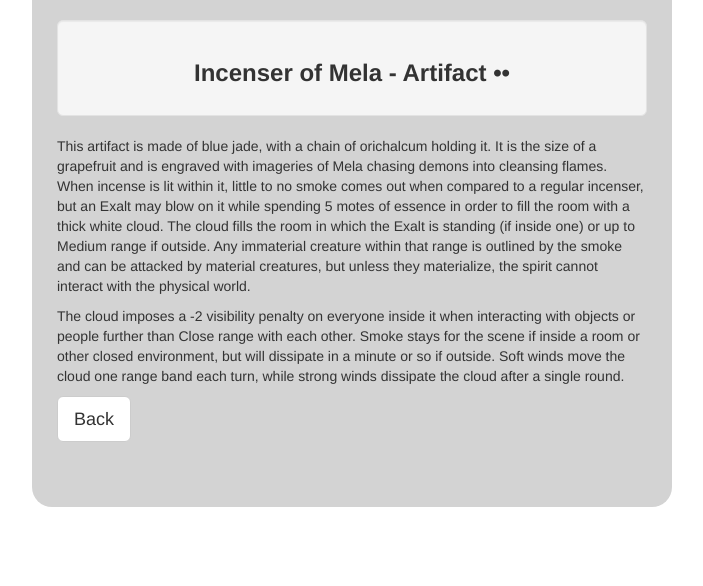
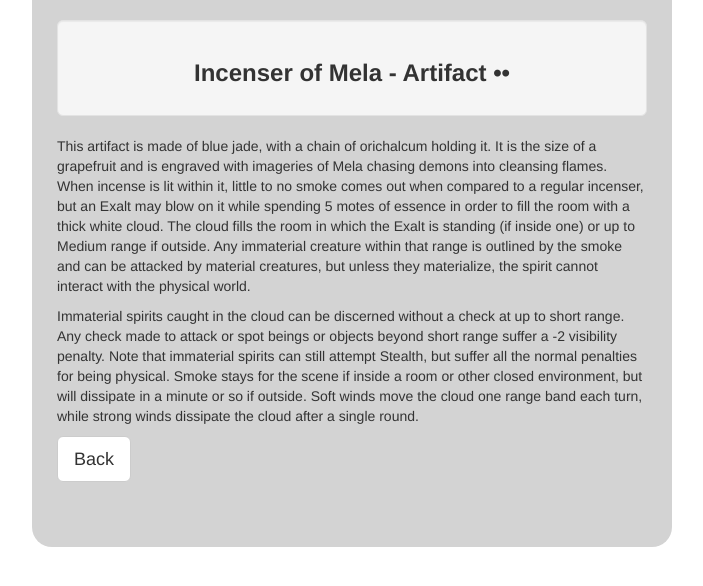
Before and after one commit to Boivin92/boivin92.github.io, a plain HTML site: page Incenser.html in a window 1280 px wide. Shown: the whole page, without its empty margins (288-991 px from the left). Drawn offline with Linux system fonts and the light colour scheme.

Commit message:
incenser

```diff
--- a/Incenser.html
+++ b/Incenser.html
@@ -31,8 +31,9 @@
         and can be attacked by material creatures, but unless they materialize, the spirit cannot interact with the physical world.
       </p>
       <p>
-        The cloud imposes a -2 visibility penalty on everyone inside it when interacting with objects or people further than Close range with each other.
-        Smoke stays for the scene if inside a room or other closed environment, but will dissipate in a minute or so if outside.
+        Immaterial spirits caught in the cloud can be discerned without a check at up to short range. Any check made to attack or spot beings or objects beyond
+        short range suffer a -2 visibility penalty. Note that immaterial spirits can still attempt Stealth, but suffer all the normal penalties for being
+        physical. Smoke stays for the scene if inside a room or other closed environment, but will dissipate in a minute or so if outside.
         Soft winds move the cloud one range band each turn, while strong winds dissipate the cloud after a single round.
         </p>
 			<a href="./index.html" class="btn btn-lg btn-default">
```
